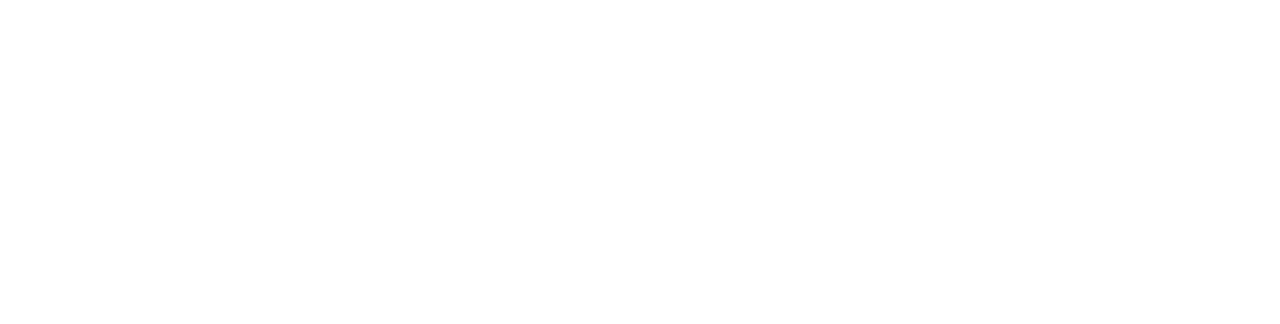
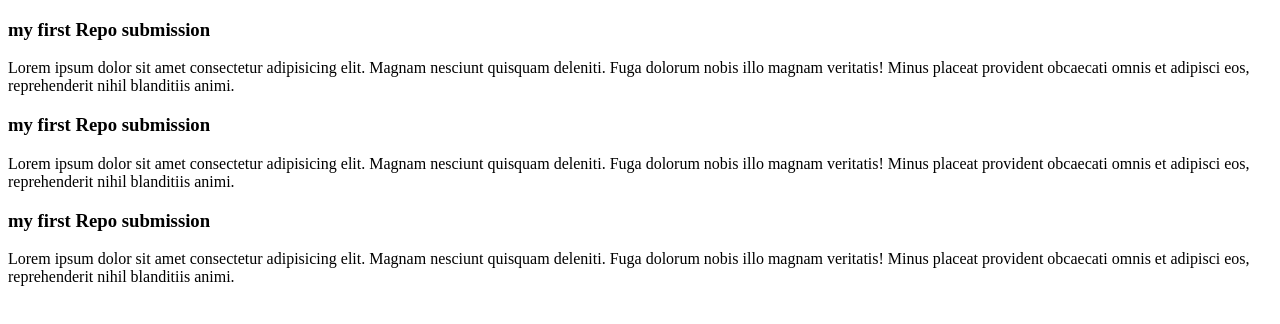
Before and after one commit to jahid-abir/my-repo1, a plain HTML site: page index.html in a window 1280 px wide. Drawn offline with Linux system fonts and the light colour scheme.

Commit message:
this is my first submission

```diff
--- a/index.html
+++ b/index.html
@@ -6,6 +6,17 @@
     <title>My First Ever Git hub Repo</title>
 </head>
 <body>
-
+    <div>
+        <h3>my first Repo submission</h3>
+        <p>Lorem ipsum dolor sit amet consectetur adipisicing elit. Magnam nesciunt quisquam deleniti. Fuga dolorum nobis illo magnam veritatis! Minus placeat provident obcaecati omnis et adipisci eos, reprehenderit nihil blanditiis animi.</p>
+    </div>
+    <div>
+        <h3>my first Repo submission</h3>
+        <p>Lorem ipsum dolor sit amet consectetur adipisicing elit. Magnam nesciunt quisquam deleniti. Fuga dolorum nobis illo magnam veritatis! Minus placeat provident obcaecati omnis et adipisci eos, reprehenderit nihil blanditiis animi.</p>
+    </div>
+    <div>
+        <h3>my first Repo submission</h3>
+        <p>Lorem ipsum dolor sit amet consectetur adipisicing elit. Magnam nesciunt quisquam deleniti. Fuga dolorum nobis illo magnam veritatis! Minus placeat provident obcaecati omnis et adipisci eos, reprehenderit nihil blanditiis animi.</p>
+    </div>
 </body>
 </html>
```
